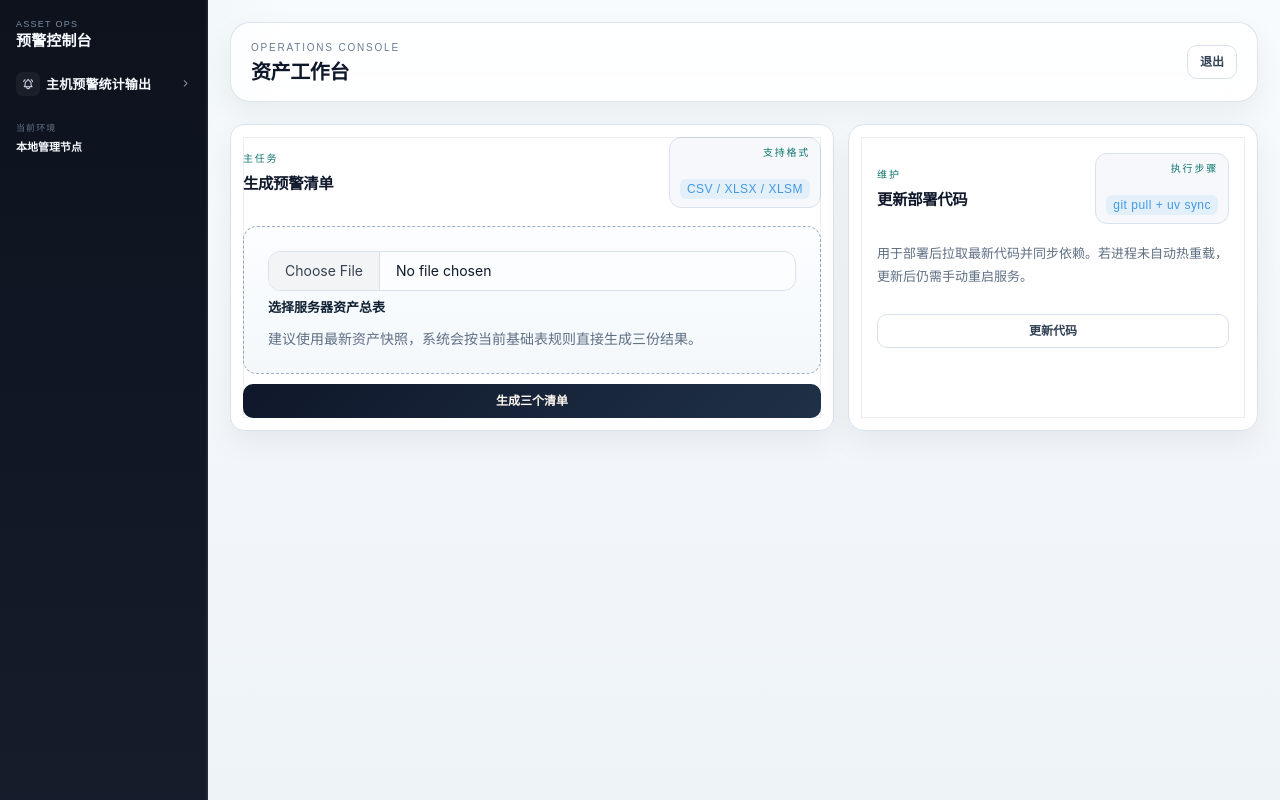
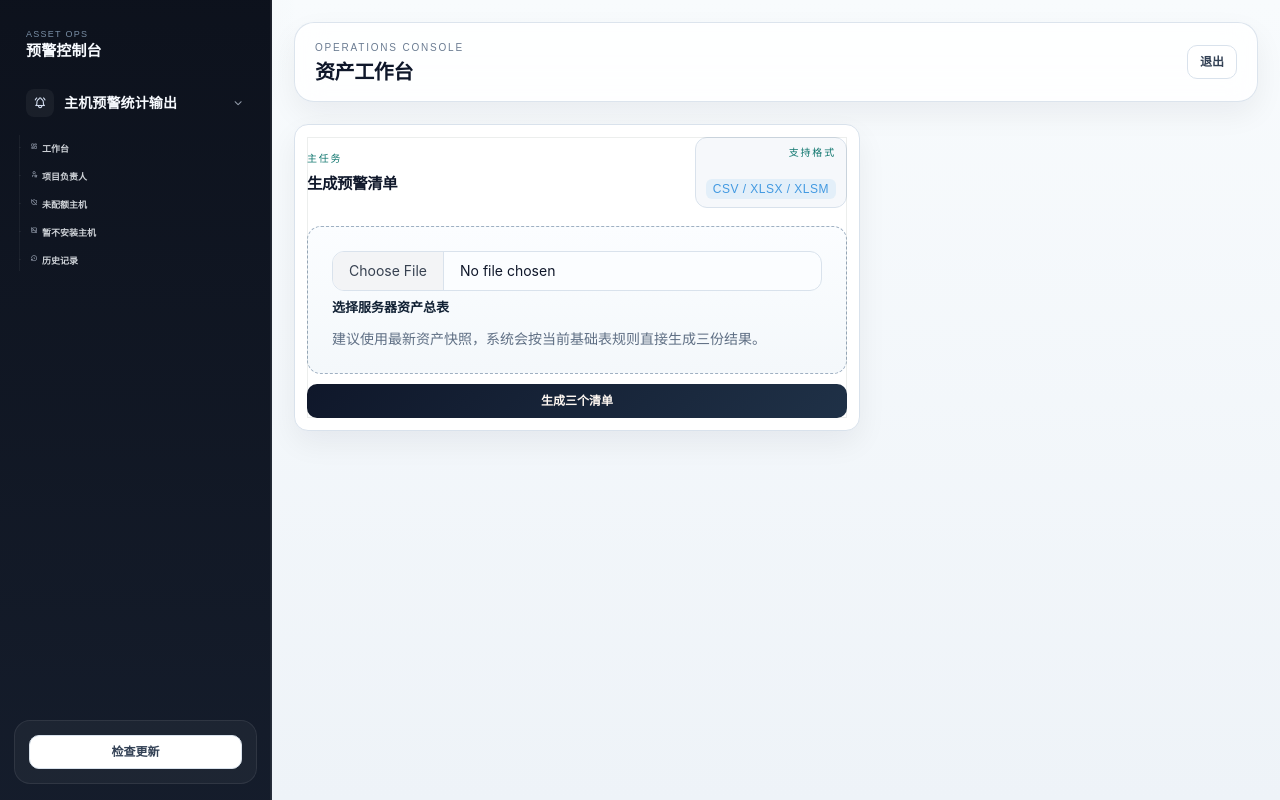
Before and after one commit to xiaqijun/report_tool, a FastAPI app: template app/templates/dashboard.html in a window 1280 px wide. Run offline with FastAPI, Linux system fonts and the light colour scheme; the template is opened without the code that fills it, so the values that code supplies are empty; some libraries are stand-ins or nearby versions.

Commit message:
feat: 添加版本检查和更新功能，优化侧边栏显示

```diff
--- a/app/routers/admin.py
+++ b/app/routers/admin.py
@@ -12,7 +12,12 @@ from app.services.spreadsheets import read_table_file
 
 BASE_DIR = Path(__file__).resolve().parent.parent.parent
 templates = Jinja2Templates(directory=str(BASE_DIR / "app" / "templates"))
+templates.env.globals["asset_version"] = str(int((BASE_DIR / "app" / "static" / "app.css").stat().st_mtime))
 router = APIRouter(prefix="/admin", tags=["admin"])
+
+
+def _pop_version_status(request: Request) -> dict[str, object]:
+    return dict(request.session.pop("version_status", {}))
 
 
 @router.get("/{dataset_key}", response_class=HTMLResponse, response_model=None)
@@ -40,6 +45,7 @@ async def dataset_page(request: Request, dataset_key: str, q: str = "", page: in
             "total": total,
             "total_pages": total_pages,
             "editing_record": get_dataset_record(dataset_key, edit_id) if edit_id else None,
+            "version_status": _pop_version_status(request),
         },
     )
 
--- a/app/routers/auth.py
+++ b/app/routers/auth.py
@@ -10,6 +10,7 @@ from app.security import verify_password
 
 BASE_DIR = Path(__file__).resolve().parent.parent.parent
 templates = Jinja2Templates(directory=str(BASE_DIR / "app" / "templates"))
+templates.env.globals["asset_version"] = str(int((BASE_DIR / "app" / "static" / "app.css").stat().st_mtime))
 router = APIRouter()
 
 
--- a/app/static/app.css
+++ b/app/static/app.css
@@ -941,6 +941,8 @@ body {
 }
 
 .app-sidebar {
+    display: flex;
+    flex-direction: column;
     padding: 18px 16px;
     background: linear-gradient(180deg, rgba(10, 18, 30, 0.96), rgba(19, 31, 47, 0.92));
     border-right: 1px solid rgba(255, 255, 255, 0.06);
@@ -1209,7 +1211,8 @@ body {
 .ops-aside-block,
 .summary-chip {
     padding: 14px 16px;
-    border: 1px solid var(--line);
+    display: flex;
+    flex-direction: column;
     background: rgba(255, 255, 255, 0.64);
     box-shadow: var(--shadow-soft);
 }
@@ -1244,7 +1247,7 @@ body {
     display: grid;
     gap: 10px;
 }
-
+    flex: 1;
 .ops-link-stack a {
     justify-content: center;
     min-height: 38px;
@@ -1894,19 +1897,19 @@ body {
 }
 
 .app-shell {
-    grid-template-columns: 208px minmax(0, 1fr);
+    grid-template-columns: 272px minmax(0, 1fr);
     background: transparent;
 }
 
 .app-sidebar {
-    padding: 10px 8px;
+    padding: 16px 14px;
     background:
         linear-gradient(180deg, rgba(8, 13, 24, 0.98) 0%, rgba(16, 24, 39, 0.98) 100%);
     box-shadow: inset -1px 0 0 rgba(255, 255, 255, 0.05);
 }
 
 .brand-block {
-    padding: 8px 8px 10px;
+    padding: 12px 12px 14px;
     border-radius: 0;
     background: transparent;
     border: 0;
@@ -1928,32 +1931,47 @@ body {
 }
 
 .sidebar-nav {
-    display: grid;
+    flex: 1 1 auto;
+    display: flex;
+    flex-direction: column;
+    justify-content: flex-start;
+    align-items: stretch;
     gap: 8px;
     margin-top: 6px;
+    min-height: 0;
 }
 
 .sidebar-section {
-    display: grid;
-    gap: 3px;
+    display: flex;
+    flex-direction: column;
+    align-items: stretch;
+    justify-content: flex-start;
+    gap: 6px;
+    flex: 0 0 auto;
+}
+
+.sidebar-section-static {
+    gap: 6px;
 }
 
 .sidebar-section-head {
     position: relative;
     display: grid;
-    grid-template-columns: 24px minmax(0, 1fr) 12px;
-    align-items: center;
-    gap: 6px;
-    padding: 7px 8px;
-    border-radius: 8px;
+    grid-template-columns: 28px minmax(0, 1fr) 14px;
+    align-items: center;
+    box-sizing: border-box;
+    gap: 10px;
+    min-height: 44px;
+    margin: 0;
+    padding: 10px 12px;
+    border-radius: 10px;
     border: 0;
     background: transparent;
     cursor: pointer;
+    -webkit-appearance: none;
+    appearance: none;
+    line-height: 1;
     list-style: none;
-}
-
-.sidebar-section-head::-webkit-details-marker {
-    display: none;
 }
 
 .sidebar-section-head.active {
@@ -1964,12 +1982,12 @@ body {
     display: inline-flex;
     align-items: center;
     justify-content: center;
-    width: 24px;
-    height: 24px;
-    border-radius: 6px;
+    width: 28px;
+    height: 28px;
+    border-radius: 8px;
     background: rgba(255, 255, 255, 0.05);
     color: #d4def0;
-    font-size: 12px;
+    font-size: 13px;
 }
 
 .sidebar-section-head.active .sidebar-section-icon {
@@ -1982,10 +2000,11 @@ body {
 }
 
 .sidebar-section-body strong {
-    font-size: 13px;
+    display: block;
+    font-size: 14px;
     font-weight: 800;
     color: #f8fbff;
-    line-height: 1.2;
+    line-height: 1.3;
     letter-spacing: 0.01em;
 }
 
@@ -1994,34 +2013,27 @@ body {
     align-items: center;
     justify-content: center;
     color: rgba(202, 214, 228, 0.72);
-    font-size: 11px;
+    font-size: 12px;
     transition: transform 160ms ease, color 160ms ease;
 }
 
-.sidebar-section[open] .sidebar-section-caret {
+.sidebar-section-static .sidebar-section-caret {
     transform: rotate(0deg);
 }
 
-.sidebar-section:not([open]) .sidebar-section-caret {
-    transform: rotate(-90deg);
-}
-
-.sidebar-section[open] .sidebar-section-head.active .sidebar-section-caret,
-.sidebar-section[open] .sidebar-section-head:hover .sidebar-section-caret,
-.sidebar-section:not([open]) .sidebar-section-head:hover .sidebar-section-caret {
+.sidebar-section-head.active .sidebar-section-caret,
+.sidebar-section-head:hover .sidebar-section-caret {
     color: #8ff3e4;
 }
 
 .sidebar-subnav {
     position: relative;
-    display: grid;
+    display: flex;
+    flex-direction: column;
     gap: 0;
     margin-left: 5px;
     padding-left: 5px;
-}
-
-.sidebar-section:not([open]) .sidebar-subnav {
-    display: none;
+    flex: 0 0 auto;
 }
 
 .sidebar-subnav::before {
@@ -2125,6 +2137,68 @@ body {
 .sidebar-meta strong {
     color: #f8fbff;
     font-size: 11px;
+}
+.sidebar-version-box {
+    margin-top: auto;
+    display: grid;
+    gap: 10px;
+    width: 100%;
+    align-self: stretch;
+    padding: 14px;
+    border-radius: 16px;
+    border: 1px solid rgba(255, 255, 255, 0.08);
+    background: rgba(255, 255, 255, 0.04);
+}
+.sidebar-version-head {
+    display: flex;
+    align-items: center;
+    justify-content: space-between;
+    gap: 8px;
+}
+.sidebar-version-kicker {
+    font-size: 11px;
+    letter-spacing: 0.08em;
+    text-transform: uppercase;
+    color: rgba(151, 170, 194, 0.8);
+}
+.sidebar-version-tag {
+    padding: 3px 8px;
+    border-radius: 999px;
+    font-size: 10px;
+    font-weight: 700;
+    color: #eff7ff;
+    background: rgba(255, 255, 255, 0.08);
+}
+.sidebar-version-tag.has-update {
+    background: rgba(249, 115, 22, 0.18);
+    color: #ffd7bd;
+}
+.sidebar-version-tag.is-current {
+    background: rgba(16, 185, 129, 0.16);
+    color: #bdf9df;
+}
+.sidebar-version-tag.is-error {
+    background: rgba(239, 68, 68, 0.18);
+    color: #ffd1d1;
+}
+.sidebar-version-form {
+    margin: 0;
+    display: block;
+    width: 100%;
+}
+.sidebar-version-button {
+    width: 100%;
+}
+.sidebar-version-copy {
+    margin: 0;
+    font-size: 12px;
+    line-height: 1.5;
+    color: rgba(226, 236, 248, 0.86);
+}
+.sidebar-version-meta {
+    margin: -4px 0 0;
+    font-size: 11px;
+    color: rgba(151, 170, 194, 0.82);
 }
 
 .app-main {
--- a/app/templates/app_shell.html
+++ b/app/templates/app_shell.html
@@ -9,14 +9,14 @@
         </div>
 
         <nav class="sidebar-nav">
-            <details class="sidebar-section" {% if request.url.path.startswith('/dashboard') or request.url.path.startswith('/admin/') or request.url.path.startswith('/history') %}open{% endif %}>
-                <summary class="sidebar-section-head {% if request.url.path.startswith('/dashboard') or request.url.path.startswith('/admin/') or request.url.path.startswith('/history') %}active{% endif %}">
+            <div class="sidebar-section sidebar-section-static {% if request.url.path.startswith('/dashboard') or request.url.path.startswith('/admin/') or request.url.path.startswith('/history') %}active{% endif %}">
+                <div class="sidebar-section-head {% if request.url.path.startswith('/dashboard') or request.url.path.startswith('/admin/') or request.url.path.startswith('/history') %}active{% endif %}">
                     <span class="sidebar-section-icon"><i class="ti ti-bell-ringing"></i></span>
                     <div class="sidebar-section-body">
                         <strong>主机预警统计输出</strong>
                     </div>
                     <span class="sidebar-section-caret"><i class="ti ti-chevron-down"></i></span>
-                </summary>
+                </div>
 
                 <div class="sidebar-subnav">
                     <a href="/dashboard" class="sidebar-sublink {% if request.url.path.startswith('/dashboard') %}active{% endif %}">
@@ -50,13 +50,29 @@
                         </span>
                     </a>
                 </div>
-            </details>
+            </div>
         </nav>
 
-        <div class="sidebar-meta">
-            <span class="sidebar-meta-label">当前环境</span>
-            <strong>本地管理节点</strong>
+        <div class="sidebar-version-box">
+            <form action="/system/version-check" method="post" class="sidebar-version-form">
+                <input type="hidden" name="return_to" value="{{ request.url.path }}">
+                <button type="submit" class="ghost-button btn btn-outline-secondary sidebar-version-button">检查更新</button>
+            </form>
+
+            {% if version_status.get('action') == 'update' or (version_status.get('checked') and not version_status.get('ok')) %}
+            <p class="sidebar-version-copy">{{ version_status.get('summary', '') }}</p>
+            {% if version_status.get('local_version') or version_status.get('remote_version') %}
+            <p class="sidebar-version-meta">当前 {{ version_status.get('local_version', '-') }} / 最新 {{ version_status.get('remote_version', '-') }}</p>
+            {% endif %}
+            {% endif %}
+
+            {% if version_status.get('action') == 'check' and version_status.get('ok') and not version_status.get('has_update') %}
+            <script>
+                window.alert({{ version_status.get('summary', '当前已经是最新版本。') | tojson }});
+            </script>
+            {% endif %}
         </div>
+
     </aside>
 
     <div class="app-main">
--- a/app/templates/base.html
+++ b/app/templates/base.html
@@ -6,7 +6,7 @@
     <title>{{ page_title }}</title>
     <link rel="stylesheet" href="/static/vendor/tabler/css/tabler.min.css">
     <link rel="stylesheet" href="/static/vendor/tabler-icons/css/tabler-icons.min.css">
-    <link rel="stylesheet" href="/static/app.css">
+    <link rel="stylesheet" href="/static/app.css?v={{ asset_version }}">
 </head>
 <body class="{% block body_class %}theme-control-room{% endblock %}" data-bs-theme="light">
     <div class="page-orbit orbit-left"></div>
--- a/app/templates/dashboard.html
+++ b/app/templates/dashboard.html
@@ -30,29 +30,6 @@
             </form>
             {% if error_message %}
             <p class="error-message top-gap">{{ error_message }}</p>
-            {% endif %}
-        </section>
-
-        <section class="section-card upload-stage">
-            <div class="section-header section-header-tight">
-                <div>
-                    <p class="eyebrow">维护</p>
-                    <h2>更新部署代码</h2>
-                </div>
-                <div class="upload-side-note">
-                    <span class="upload-note-label">执行步骤</span>
-                    <strong class="badge bg-azure-lt text-azure">git pull + uv sync</strong>
-                </div>
-            </div>
-            <form action="/system/update" method="post" class="upload-form upload-form-vertical">
-                <p class="tip-text">用于部署后拉取最新代码并同步依赖。若进程未自动热重载，更新后仍需手动重启服务。</p>
-                <button type="submit" class="ghost-button btn btn-outline-secondary">更新代码</button>
-            </form>
-            {% if update_result %}
-            <div class="top-gap">
-                <p class="{% if update_result.ok %}tip-text{% else %}error-message{% endif %}">{{ update_result.summary }}</p>
-                <pre class="history-json history-json-compact">{{ update_result.details }}</pre>
-            </div>
             {% endif %}
         </section>
     </section>
--- a/pyproject.toml
+++ b/pyproject.toml
@@ -10,6 +10,7 @@ dependencies = [
     "itsdangerous==2.2.0",
     "jinja2==3.1.6",
     "openpyxl==3.1.5",
+    "packaging>=24.2",
     "pymysql==1.1.1",
     "python-dotenv==1.1.1",
     "python-multipart==0.0.20",
--- a/requirements.txt
+++ b/requirements.txt
@@ -2,6 +2,7 @@ cryptography>=45.0.0
 fastapi==0.115.12
 uvicorn[standard]==0.34.2
 jinja2==3.1.6
+packaging>=24.2
 python-multipart==0.0.20
 itsdangerous==2.2.0
 openpyxl==3.1.5
```
Also changed, not shown: app/routers/web.py (+40 -13 lines), app/services/system_update.py (+125 -14 lines), 4 other files.
